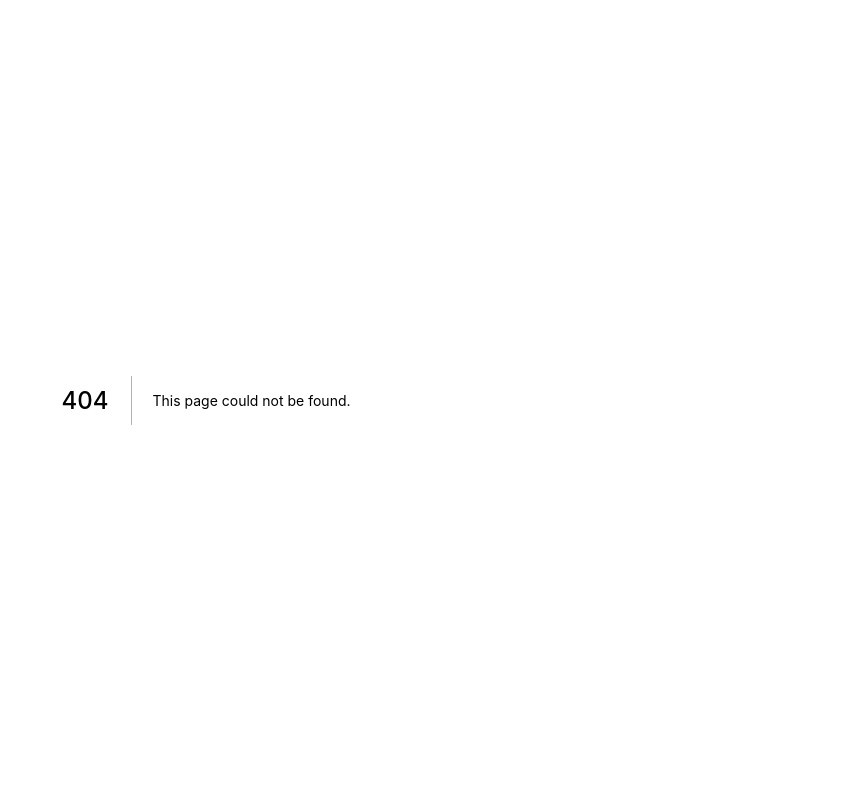
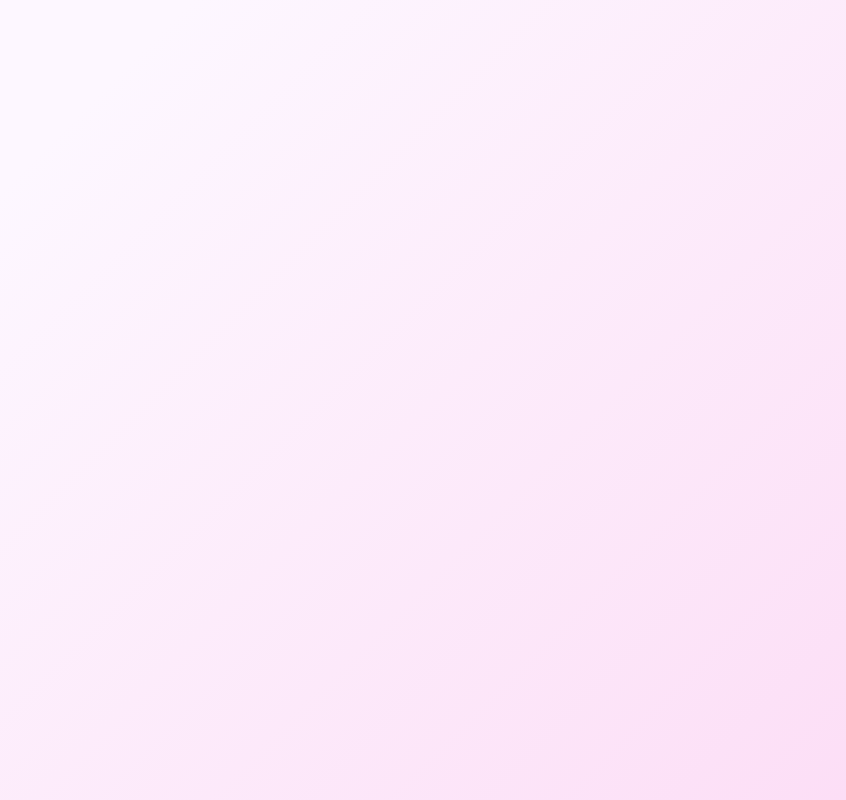
Before and after one commit to OmidRasouli/mini-games, a Next.js app: page /quit in a window 1280 px wide. Before the commit this address had no page. Shown: the whole page, without its empty margins (434-1280 px from the left). Built offline with nearby package versions, Linux system fonts and the light colour scheme.

Commit message:
Add quit page

```diff
--- /dev/null
+++ b/src/pages/quit/index.tsx
@@ -0,0 +1,8 @@
+import { Layout } from "../../components/Layout/Layout";
+
+export default function index() {
+  return (
+    <Layout>
+    </Layout>
+  );
+}
```
